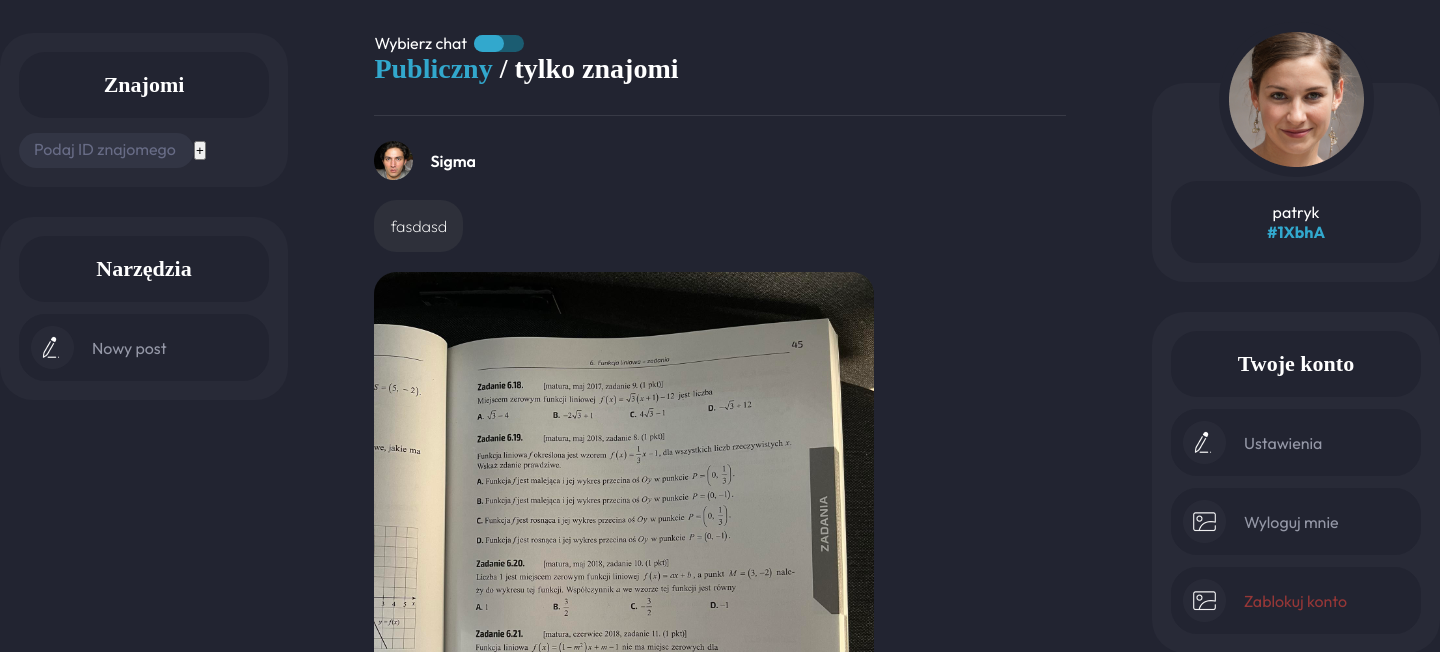
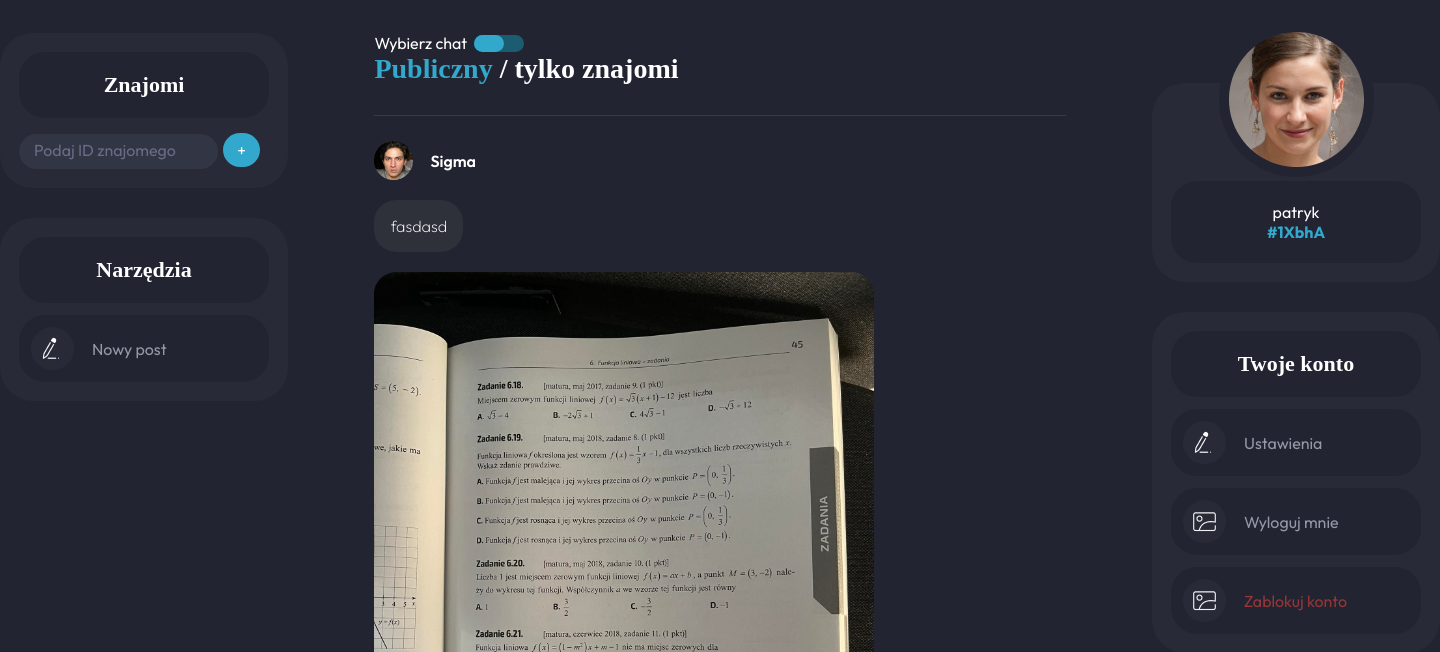
Before and after one commit to uxpatrick/socialise, a PHP site: page / in a window 1440 px wide. Shown: the top 652 px of the page. Run offline with PHP 8.4, Linux system fonts and the light colour scheme; a user stored in the database is signed in; data comes from the database, SQL or seed files in the repository; some web fonts are replaced.

Commit message:
conflict

```diff
--- a/index.php
+++ b/index.php
@@ -473,6 +473,19 @@ if (!isset($_SESSION['logged'])) {
         .custom-file-input:active::before {
             background: -webkit-linear-gradient(top, #e3e3e3, #f9f9f9);
         }
+
+        .add-friend-plus {
+            background: #32A8CD;
+            outline: none;
+            color: white;
+            font-family: Outfit;
+            font-size: 16px;
+            border: none;
+            padding: 7px;
+            width: 37px;
+            margin-left: 5px;
+            border-radius: 32px;
+        }
     </style>
     <meta charset="UTF-8">
     <meta name="viewport" content="width=device-width, initial-scale=1.0">
```
